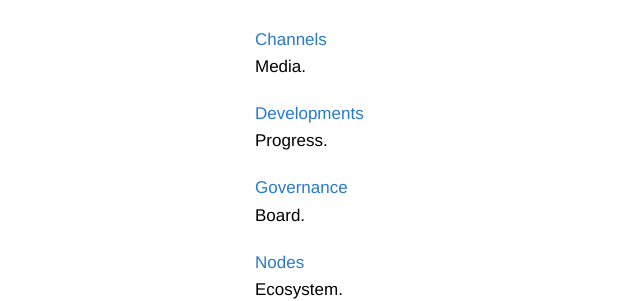
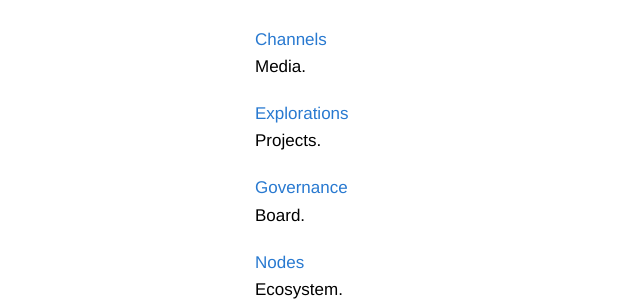
Before and after one commit to networkf/network.github.io, a Jekyll site: the page built from index.md, in a window 1280 px wide. Shown: the part 164-465 px from the top of the page, without its empty margins (20-660 px from the left). Built offline with Jekyll 4.4.1, drawn with Linux system fonts in a browser that asks for light colours; some web fonts are replaced; our own code applies the rules of GitHub Pages for plain Markdown files; the repository's description, which GitHub fills in, is left out.

Commit message:
Update index.md

```diff
--- a/index.md
+++ b/index.md
@@ -14,9 +14,9 @@ Network.
 <br>
 Media.
 
-[Developments](/dev)
+[Explorations](/explorations)
 <br>
-Progress.
+Projects.
 
 [Governance](/gov)
 <br>
```
